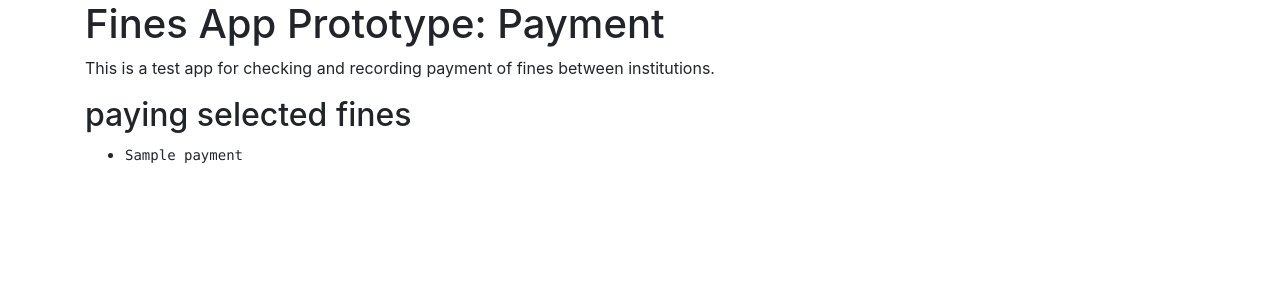
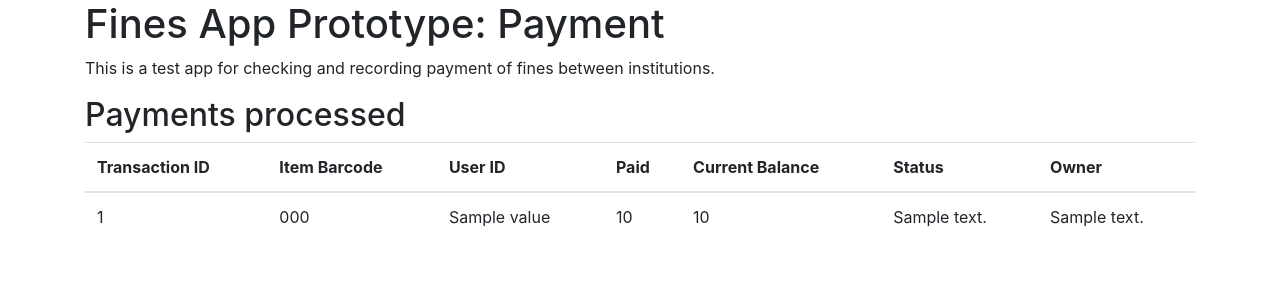
Before and after one commit to WRLC/alma-fines, a Flask app: template templates/payment.html in a window 1280 px wide. Shown: the part 56-356 px from the top of the page. Run offline with Flask 2, Linux system fonts and the light colour scheme; the template is opened without the code that fills it: most values are stand-ins (such as "Sample title", 1, 10 or a date in 2020); some libraries are stand-ins or nearby versions.

```diff
--- a/fines_app.py
+++ b/fines_app.py
@@ -1,4 +1,3 @@
-import base64
 from flask import (Flask, redirect, request, render_template,
     request, session, url_for)
 from functools import wraps
@@ -86,62 +85,75 @@ def show_fines():
     if request.method == 'GET':
         return redirect(url_for('index'))
     else:
-        lender = request.form['lending-inst']
         uid = request.form['uid']
-        linked_account = _get_linked_user(session['user_home'],
-                                          lender,
-                                          uid)
-        if linked_account == 400:
-            return render_template('user_not_found.html',
-                                   inst=lender,
-                                   uid=uid)
+        # build fees data
+        user_fines = {'all_fees':[],
+                      'uid':uid}
+        for lender in app.config['ALMA_INSTANCES_NEW']:
+            linked_account = _get_linked_user(session['user_home'],
+                                              lender,
+                                              uid)
+            if linked_account == 400:
+                # linked account not found at lender
+                pass
+            else:
+                # an account was found, check for fines
+                lending_name = app.config['ALMA_INSTANCES_NEW'][lender]['name']
+                fines = _get_fines(lender, linked_account['primary_id'])
+                if fines['total_record_count'] > 0:
+                    iz_fees = {'fees': []}
+                    iz_fees['lender'] = lender
+                    iz_fees['display_name'] = ', '.join([linked_account['last_name'],
+                                                         linked_account['first_name']])
+                    iz_fees['inst_display_name'] = app.config['ALMA_INSTANCES_NEW'][lender]['name']
+                    for fee in fines['fee']:
+                        iz_fees['fees'].append(fee)
+                    user_fines['all_fees'].append(iz_fees)
+                else:
+                    # no fines were found at this inst
+                    pass
+
+        if len(user_fines['all_fees']) > 0:
+            return render_template('user_fines.html',
+                                   data=user_fines)
         else:
-            lending_name = app.config['ALMA_INSTANCES_NEW'][lender]['name']
-            fees = []
-            fines = _get_fines(request.form['lending-inst'], linked_account['primary_id'])
-            if fines['total_record_count'] > 0:
-                for fee in fines['fee']:
-                    fees.append(fee)
-                return render_template('user_fines.html',
-                                       home=session['user_home'],
-                                       fees=fees,
-                                       lending_name=lending_name,
-                                       user=linked_account)
-            else:
-                return render_template('user_no_fines.html',
-                                        user=linked_account)
+            return render_template('user_no_fines.html',
+                                   data=user_fines)
 
-@app.route('/payment', methods=['POST'])
+@app.route('/payment', methods=['GET','POST'])
 @auth_required
 def payment():
-    payment_queue = []
+    payment_queue = json.loads(request.form['payments'])
     payments = []
-    for k in request.form:
-        fee_data = json.loads(request.form[k].replace("'", '"'))
-        fee_details = _get_single_fine(fee_data['owner'].lower(),
-                                       fee_data['user'],
-                                       fee_data['fee_id'])
-        payment_queue.append(fee_details)
-
-    for payment in payment_queue:
-        payment_result = _pay_single_fee(payment['owner']['value'].lower(),
-                                         payment['user_primary_id']['value'],
-                                         payment['id'],
-                                         str(payment['balance']))
-        audit_log.info(
+    for k in payment_queue:
+        for fee in payment_queue[k]:
+           payment =  _pay_single_fee(k, fee['link'], fee['amount'])
+           audit_log.info(
             '{staff_id}\t{accepted_at}\t{t_id}\t{amount}\t{owner}'.format(staff_id=session['username'],
                                                                           accepted_at=session['user_home'],
-                                                                          t_id=payment_result['id'],
-                                                                          amount=payment_result['transaction'][0]['amount'],
-                                                                          owner=payment_result['owner']['value']))
-        #payments.append(payment_result)
-        payments.append(json.dumps(payment_result, sort_keys=True, indent=4))
+                                                                          t_id=payment['id'],
+                                                                          amount=payment['transaction'][0]['amount'],
+                                                                          owner=payment['owner']['value']))
+           payments.append(payment)
 
+    # use for testing w/o creating payment (commend out above too)
+    #with open('sample.json') as sample:
+    #    payments = json.load(sample)
+    #return json.dumps(payments)
     return render_template('payment.html',
                            payments=payments)
 
-@app.route('/test', methods=['GET', 'POST'])
-def test():
+@app.route('/backdoor/<inst>')
+def backdoor(inst):
+    session.clear()
+    session['username'] = 'backdoor'
+    session['user_home'] = inst
+    session['display_name'] = 'backdoor user'
+    return redirect(url_for('index'))
+
+
+@app.route('/testcookie', methods=['GET', 'POST'])
+def test_cookie():
     if 'wrt' in request.cookies:
         encoded =  request.cookies['wrt']
         decoded = jwt.decode(encoded, 'example_key', algorithms=['HS256'])
@@ -217,7 +229,7 @@ def _get_linked_user(inst, fines_inst, uid):
     else:
         return response['user'][0]
 
-def _pay_single_fee(inst, uid, fee_id, amount):
+def _pay_single_fee(inst, link, amount):
     inst_normal = _resolve_inst(inst)
     api_key = app.config['ALMA_INSTANCES'][inst_normal]
     headers = {'Authorization' : 'apikey {}'.format(api_key)}
@@ -226,12 +238,8 @@ def _pay_single_fee(inst, uid, fee_id, amount):
               'method' : 'ONLINE',
               'amount' : amount,
               'format' : 'json'}
-    r = requests.post(app.config['ALMA_API'] +
-                      app.config['FEE_RESOURCE'].format(uid, fee_id),
-                      params=params,
-                      headers=headers)
+    r = requests.post(link, params=params, headers=headers)
     return r.json()
 
-
 if __name__ == "__main__":
-    app.run(debug=True,host='0.0.0.0')
+    app.run(debug=True,host='0.0.0.0:8383')
--- /dev/null
+++ b/static/frontend.js
@@ -0,0 +1,30 @@
+// frontend js functions
+
+// login form
+function submitLogin() {
+    var sp = "https://aladin-sp.wrlc.org/simplesaml/wrlcauth/issue.php?institution="
+    var params = "&url=https://fines.wrlc.org/login/n"
+    var select = document.getElementById('user-name');
+    var institution = select.options[select.selectedIndex].value;
+    window.location.replace(sp + institution + params);
+    return false;
+}
+
+// payment form
+$(function(){
+    $("#fines").on("submit", function(){
+    //$("#fines").on("submit", function(e){
+        var finesSelected = new Object();
+        $("#fines input:checked").each(function() {
+            var fineLink = $(this).attr('value');
+            var fineInst = $(this).attr('data-fine-inst');
+            var fineAmount = $(this).attr('data-fine-balance');
+
+            finesSelected[fineInst] = finesSelected[fineInst] || [];
+            finesSelected[fineInst].push({'link':fineLink,
+					  'amount':fineAmount});
+        });
+        $("#payments").attr('value', JSON.stringify(finesSelected));
+        //e.preventDefault();
+    });
+});
--- a/templates/base.html
+++ b/templates/base.html
@@ -35,5 +35,10 @@
             <span class="text-muted">at institution: {{ session['user_home'] }}</span>
         {% endif %}
     </div>
+<script
+  src="https://code.jquery.com/jquery-3.3.1.min.js"
+  integrity="sha256-FgpCb/KJQlLNfOu91ta32o/NMZxltwRo8QtmkMRdAu8="
+  crossorigin="anonymous"></script>
+<script src="{{ url_for('static', filename='frontend.js') }}" type="text/javascript""></script>
 </body>
 </html>
--- a/templates/login.html
+++ b/templates/login.html
@@ -4,7 +4,7 @@
     <h1>Fines App Prototype</h1>
     <form name="login-form" method="get" onsubmit="return submitLogin()">
     <div class="form-group row">
-    <label for="user-name" class="col-sm-2 col-form-label">Login As</label>
+    <label for="user-name" class="col-sm-2 col-form-label">Login At</label>
       <select name="user-name" id="user-name">
           <option value="au">American University</option>
           <option value="ca">Cathlic University</option>
@@ -14,5 +14,4 @@
     <div class="form-group">
         <button type="submit" class="btn btn-primary">Login</button>
     </div>
-<script src="{{ url_for('static', filename='loginform.js') }}" type="text/javascript""></script>
 {% endblock %}
--- a/templates/payment.html
+++ b/templates/payment.html
@@ -3,10 +3,31 @@
 {% block content %}
     <h1>Fines App Prototype: Payment</h1>
     <p>This is a test app for checking and recording payment of fines between institutions.</p>
-    <h2>paying selected fines</h2>
-        <ul>
-	{% for payment in payments %}
-	    <li><pre>{{ payment }}</pre></li>
-	{% endfor %}
-	</ul>
+    <h2>Payments processed</h2>
+                <table class="table">
+                        <thread>
+                                <tr>
+                                        <th scope="col">Transaction ID</th>
+                                        <th scope="col">Item Barcode</th>
+                                        <th scope="col">User ID</th>
+                                        <th scope="col">Paid</th>
+                                        <th scope="col">Current Balance</th>
+                                        <th scope="col">Status</th>
+                                        <th scope="col">Owner</th>
+                                </tr>
+                        </thread>
+                        <tbody>
+	                       {% for payment in payments %}
+                                <tr>
+                                        <td>{{ payment['id'] }}</td>
+                                        <td>{{ payment['barcode'] }}</td>
+                                        <td>{{ payment['user_primary_id']['value'] }}</td>
+                                        <td>{{ payment['transaction'][0]['amount'] }}</td>
+                                        <td>{{ payment['balance'] }}</td>
+                                        <td>{{ payment['status']['desc'] }}</td>
+                                        <td>{{ payment['owner']['desc'] }}</td>
+                                </tr>
+                                {% endfor %}
+                        </tbody>
+                </table>
 {% endblock %}
--- a/templates/user_no_fines.html
+++ b/templates/user_no_fines.html
@@ -3,5 +3,5 @@
 {% block content %}
     <h1>Fines App Prototype: User Page</h1>
     <p>Lookup a user and show fines at institution</p>
-    <h2>No {{ lending_name }} fines for {{ user['last_name'] }}, {{ user['first_name'] }}</h2>
+    <h2>No consortium fines found for {{ data['uid'] }}</h2>
 {% endblock %}
```
Also changed, not shown: templates/index.html (+0 -8 lines), templates/user_fines.html (+38 -16 lines), 1 other file.
